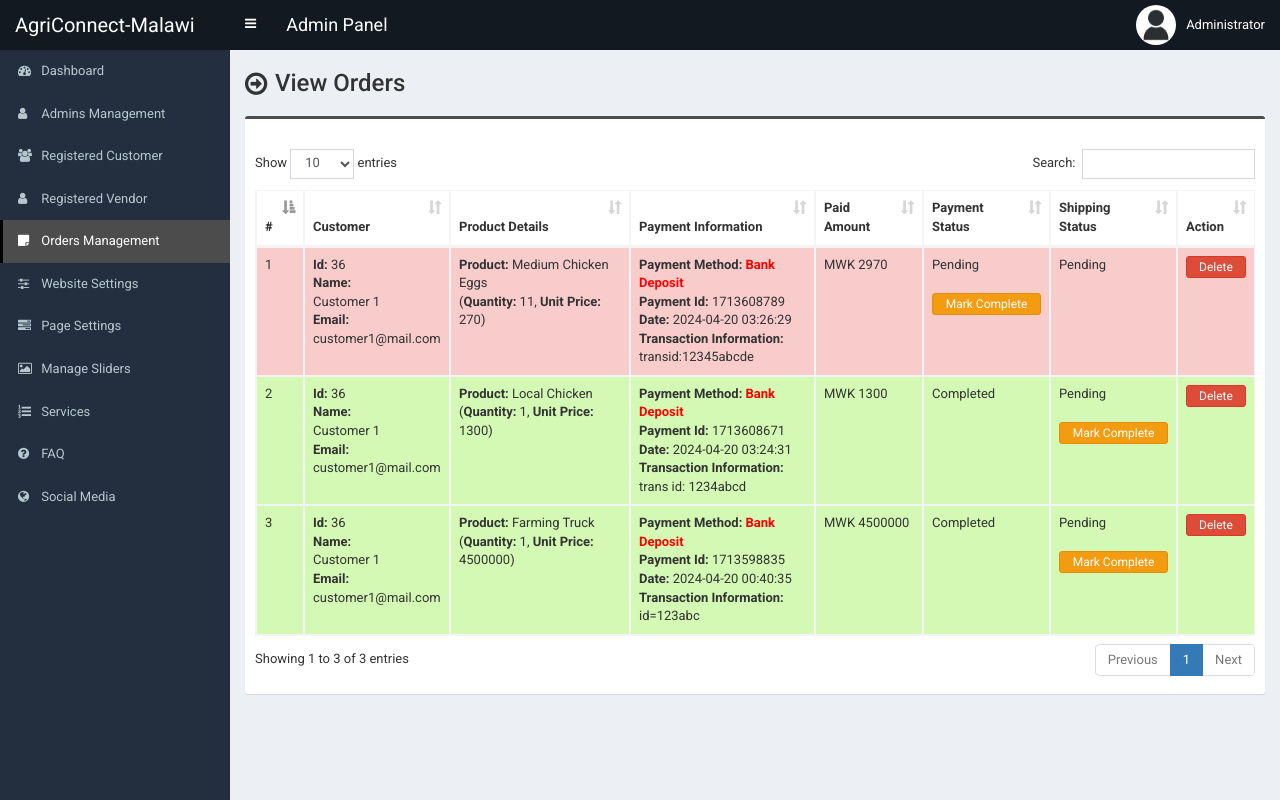
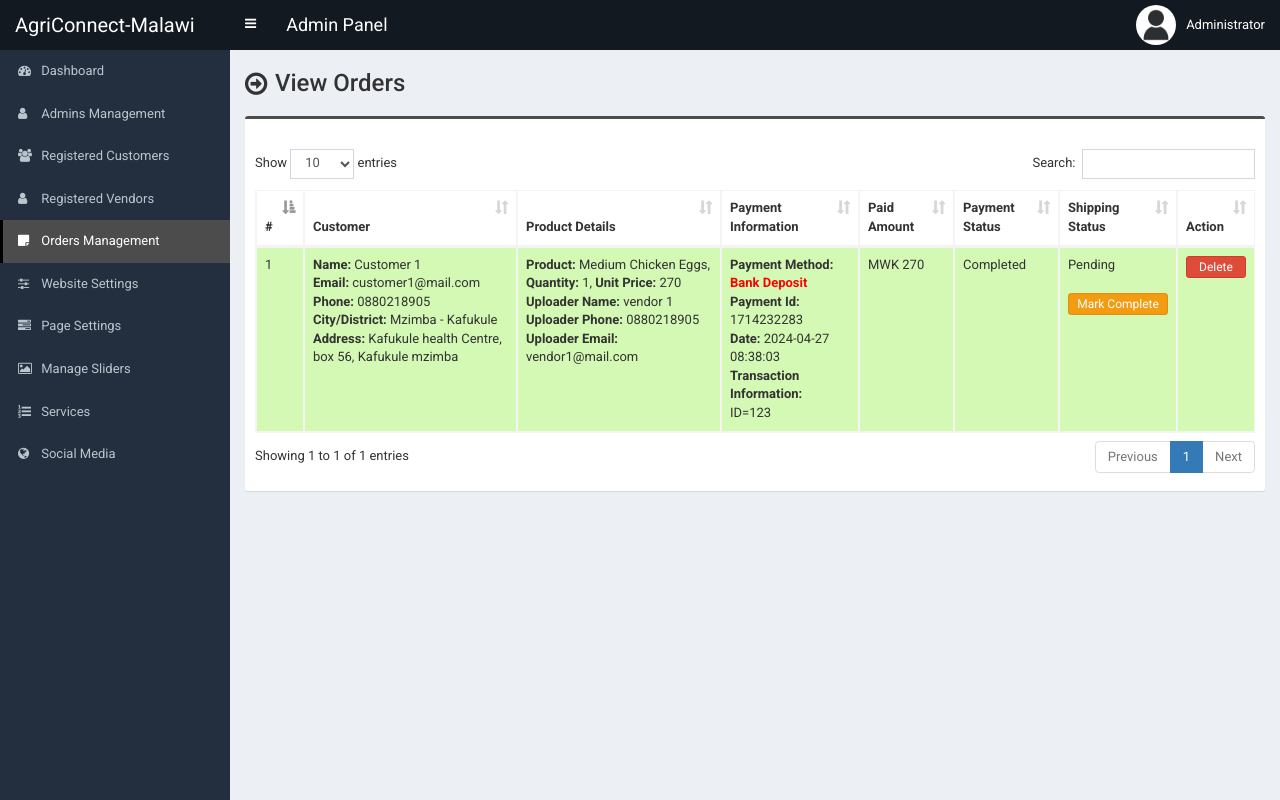
Before and after one commit to ThapsonKNyirenda/AgriConnect-Malawi, a PHP site: page /admin/order.php in a window 1280 px wide. Run offline with PHP 8.4, Linux system fonts and the light colour scheme; a user stored in the database is signed in; data comes from the database, SQL or seed files in the repository.

Commit message:
I ahev added some files

```diff
--- a/admin/header.php
+++ b/admin/header.php
@@ -105,13 +105,13 @@ if(!isset($_SESSION['user'])) {
 
 					<li class="treeview <?php if( ($cur_page == 'customer.php') || ($cur_page == 'customer-add.php') || ($cur_page == 'customer-edit.php') ) {echo 'active';} ?>">
 			          <a href="customer.php">
-			            <i class="fa fa-users"></i> <span>Registered Customer</span>
+			            <i class="fa fa-users"></i> <span>Registered Customers</span>
 			          </a>
 			        </li>
 
 					<li class="treeview <?php if( ($cur_page == 'vendor.php') || ($cur_page == 'vendor-add.php') || ($cur_page == 'vendor-edit.php') ) {echo 'active';} ?>">
 			          <a href="vendor.php">
-					  <i class="fa fa-user"></i> <span>Registered Vendor</span>
+					  <i class="fa fa-user"></i> <span>Registered Vendors</span>
 			          </a>
 			        </li>
 
@@ -143,13 +143,7 @@ if(!isset($_SESSION['user'])) {
 			          <a href="service.php">
 			            <i class="fa fa-list-ol"></i> <span>Services</span>
 			          </a>
-			        </li>
-
-			      			        <li class="treeview <?php if( ($cur_page == 'faq.php') ) {echo 'active';} ?>">
-			          <a href="faq.php">
-			            <i class="fa fa-question-circle"></i> <span>FAQ</span>
-			          </a>
-			        </li>
+			        <!--  -->
 
 			        <li class="treeview <?php if( ($cur_page == 'social-media.php') ) {echo 'active';} ?>">
 			          <a href="social-media.php">
--- a/admin/order.php
+++ b/admin/order.php
@@ -164,9 +164,19 @@ if($success_message != '') {
 					<tr class="<?php if($row['payment_status']=='Pending'){echo 'bg-r';}else{echo 'bg-g';} ?>">
 	                    <td><?php echo $i; ?></td>
 	                    <td>
-                            <b>Id:</b> <?php echo $row['customer_id']; ?><br>
-                            <b>Name:</b><br> <?php echo $row['customer_name']; ?><br>
-                            <b>Email:</b><br> <?php echo $row['customer_email']; ?><br><br>
+                        <?php
+                                $statement2 = $pdo->prepare("SELECT * FROM tbl_customer WHERE cust_email='{$row['customer_email']}'");
+                                $statement2->execute();
+                                $result2 = $statement2->fetchAll(PDO::FETCH_ASSOC);
+                                foreach ($result2 as $row2){
+                                    echo '<b>Name:</b> '.$row2['cust_name'];
+                                    echo '<br><b>Email:</b> '.$row2['cust_email'];
+                                    echo '<br><b>Phone: </b> '.$row2['cust_phone'];
+                                    echo '<br><b>City/District: </b> '.$row2['cust_city'];
+                                    echo '<br><b>Address: </b> '.$row2['cust_address'];
+
+                                }
+                            ?>
 
                         </td>
                         <td>
@@ -175,12 +185,32 @@ if($success_message != '') {
                         $statement1->execute(array($row['payment_id']));
                         $result1 = $statement1->fetchAll(PDO::FETCH_ASSOC);
                         foreach ($result1 as $row1) {
-                                echo '<b>Product:</b> '.$row1['product_name'];
-                                echo '<br>(<b>Quantity:</b> '.$row1['quantity'];
-                                echo ', <b>Unit Price:</b> '.$row1['unit_price'].')';
-                                echo '<br><br>';
+                            // Fetch user details from tbl_user
+                            $user_statement = $pdo->prepare("SELECT * FROM tbl_user WHERE email=?");
+                            $user_statement->execute(array($row1['uploader']));
+                            $user_result = $user_statement->fetch(PDO::FETCH_ASSOC);
+
+                            // Display order details and user details
+                            echo '<b>Product:</b> ' . $row1['product_name'].', ';
+                            echo '<b>Quantity:</b> ' . $row1['quantity'].', ';
+                            echo '<b>Unit Price:</b> ' . $row1['unit_price'] .'<br>';
+
+                            // Check if user details are found
+                            if ($user_result) {
+
+                                echo '<b>Uploader Name:</b> ' . $user_result['full_name'].'<br>';
+                                echo '<b>Uploader Phone:</b> ' . $user_result['phone'].'<br>';
+                                echo '<b>Uploader Email:</b> ' . $row1['uploader'].'<br>';
+                            } else {
+                                // If user details are not found, display a message
+                                echo ', <b>User details not found for email:</b> ' . $row1['uploader'];
+                            }
+
+                            echo '<br>';
                         }
                         ?>
+
+
                         </td>
                         <td>
                         	<?php if($row['payment_method'] == 'PayPal'): ?>
--- a/admin/vendor.php
+++ b/admin/vendor.php
@@ -2,7 +2,7 @@
 
 <section class="content-header">
 	<div class="content-header-left">
-		<h1>View Customers</h1>
+		<h1>View Vendors</h1>
 	</div>
 </section>
 
@@ -18,7 +18,7 @@
 								<th width="180">Name</th>
 								<th width="150">Email Address</th>
 								<th width="180">District</th>
-								<th width="180">Payment Type</th>
+								<th width="180">Payment Method</th>
 								<th width="180">Payment Details</th>
 								<th>Status</th>
 								<th width="100">Change Status</th>
```
Also changed, not shown: admin/index.php (+50 -20 lines), registration.php (+8 -8 lines), DATABASE FILE/agriconnect-malawi (1).sql, 1 other file. Lines whose indentation alone changed are shown as unchanged.
